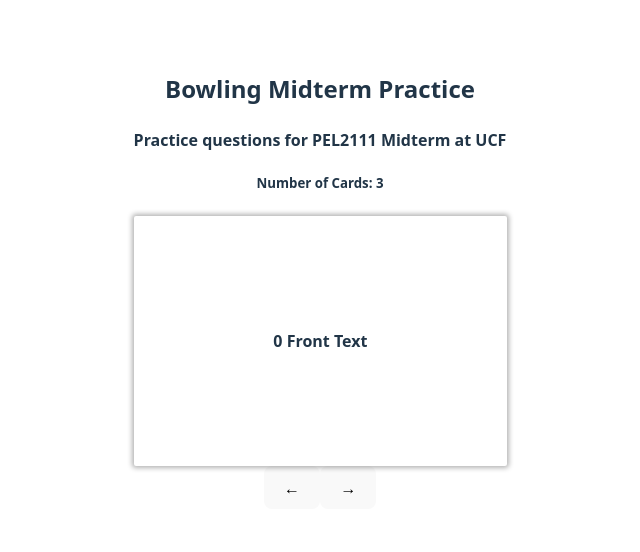
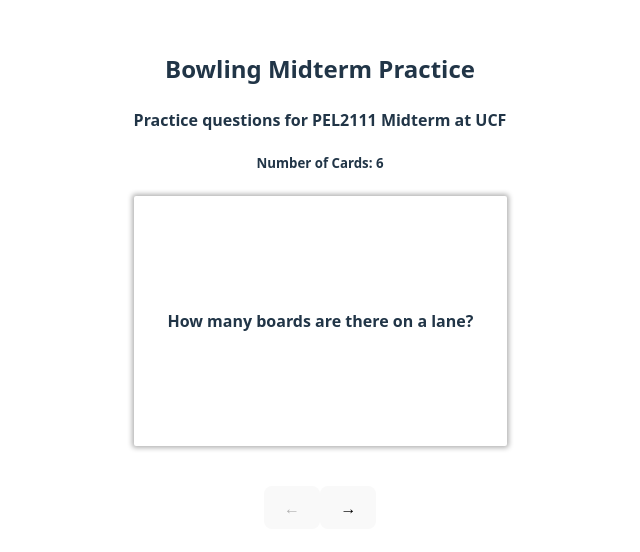
Before and after one commit to Tofu311/web102-project2, a React (Vite) app: page / in a window 1280 px wide. Shown: the part 120-672 px from the top of the page, without its empty margins (320-960 px from the left). Built offline with nearby package versions, Linux system fonts and the light colour scheme.

Commit message:
Added images, still a WIP

```diff
--- a/src/App.css
+++ b/src/App.css
@@ -59,13 +59,28 @@
   position: absolute;
   padding: 5px;
   justify-content: center;
-    backface-visibility: hidden
+  backface-visibility: hidden;
 }
 
 .card .back {
   transform: rotateX(180deg)
 }
 
+.card-text {
+  text-align: center;
+}
+
+.card-image {
+  max-width: 100%;
+  height: auto;
+  display: block;
+  margin: 0 auto 0.5rem;
+}
+
 .read-the-docs {
   color: #888;
 }
+
+.button-container {
+  margin-top: 40px;
+}
--- a/src/App.jsx
+++ b/src/App.jsx
@@ -1,24 +1,45 @@
 import { useState } from "react";
 import "./App.css";
 import Card from "./components/Card";
+
+// Image imports
+import approachImage from "./assets/bowling-approach.png";
+import boards from "./assets/boards.png"
 
 const cards =
   [
     {
       id: 0,
-      frontText: "0 Front Text",
-      backText: "0 Back Text"
+      frontText: "How many boards are there on a lane?",
+      backText: "39",
+      backImg: boards
     },
     {
       id: 1,
-      frontText: "1 Front Text",
-      backText: "1 Back Text"
+      frontText: "How many steps do you take from the approach to the foul line?",
+      backText: "4 1/2",
+      backImg: approachImage
     },
     {
       id: 2,
-      frontText: "2 Front Text",
-      backText: "2 Back Text"
+      frontText: "What is the distance from the head pin to the foul line?",
+      backText: "60 ft"
     },
+    {
+      id: 3,
+      frontText: "How many target arrows are there?",
+      backText: "7"
+    },
+    {
+      id: 4,
+      frontText: "How long is the approach?",
+      backText: "15 ft"
+    },
+    {
+      id: 5,
+      frontText: "What does each dot/arrow represent on the lane?",
+      backText: "5 boards"
+    }
   ];
 
 const App = () => {
@@ -40,12 +61,14 @@ const App = () => {
         <h5>Number of Cards: {cards.length}</h5>
       </div>
       <Card card={cards[cardIndex]} />
-      <button className="prevCard" type="next" onClick={decrementCardIndex}>
-        &larr;
-      </button>
-      <button className="nextCard" type="next" onClick={incrementCardIndex}>
-        &rarr;
-      </button>
+      <div className="button-container">
+        <button className="prevCard" type="next" onClick={decrementCardIndex} disabled={cardIndex === 0} aria-disabled={cardIndex === 0}>
+          &larr;
+        </button>
+        <button className="nextCard" type="next" onClick={incrementCardIndex} disabled={cardIndex === cards.length - 1} aria-disabled={cardIndex === cards.length - 1}>
+          &rarr;
+        </button>
+      </div>
     </div>
   );
 };
--- a/src/components/Card.jsx
+++ b/src/components/Card.jsx
@@ -1,8 +1,15 @@
-import { useState } from "react";
+import { useState, useEffect } from "react";
 import "../App.css";
 
 const Card = ({card}) => {
   const [flipped, setFlipped] = useState(false);
+
+  // Reset flipped state when card changes (so flipping one card doesn't leave the next on flipped)
+  useEffect(() => {
+    setFlipped(false);
+  }, [card?.id]);
+
+  if (!card) return null;
 
   const handleClick = () => {
     setFlipped(!flipped);
@@ -11,10 +18,12 @@ const Card = ({card}) => {
   return (
     <div className={`card ${flipped ? "flipped" : ""}`} onClick={handleClick} id={card.id}>
       <div className="front" style={{ display: flipped ? "none" : "block" }}>
-        {card.frontText}
+        {card.img && <img src={card.frontImg} className="card-image" />}
+        <div className="card-text">{card.frontText}</div>
       </div>
       <div className="back" style={{ display: flipped ? "block" : "none" }}>
-        {card.backText}
+        {card.backImg && <img src={card.backImg} className="card-image" />}
+        <div className="card-text">{card.backText}</div>
       </div>
     </div>
   );
```
Also changed, not shown: src/assets/boards.png (added), src/assets/bowling-approach.png (added). Lines whose indentation alone changed are shown as unchanged.
